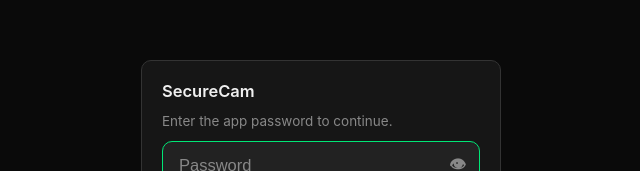
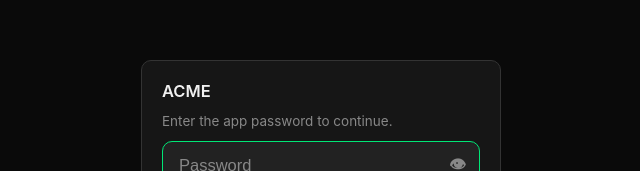
Before and after one commit to mhaney93/security-camera-app, a React (Vite) app in the folder client/: page / in a window 1280 px wide. Shown: the part 236-407 px from the top of the page, without its empty margins (319-959 px from the left). Built offline with nearby package versions, Linux system fonts and the light colour scheme; the HTML template or start-up script is replaced by a standard one.

Commit message:
Rename SecureCam to ACME on main lock screen heading

```diff
--- a/client/src/App.jsx
+++ b/client/src/App.jsx
@@ -18,7 +18,7 @@ function Lock({ onUnlock }) {
   return (
     <div className="page" style={{ justifyContent: 'center', alignItems: 'center' }}>
       <div className="card" style={{ width: '100%', maxWidth: 360 }}>
-        <h2>SecureCam</h2>
+        <h2>ACME</h2>
         <p>Enter the app password to continue.</p>
         <div style={{ position: 'relative' }}>
           <input
```
